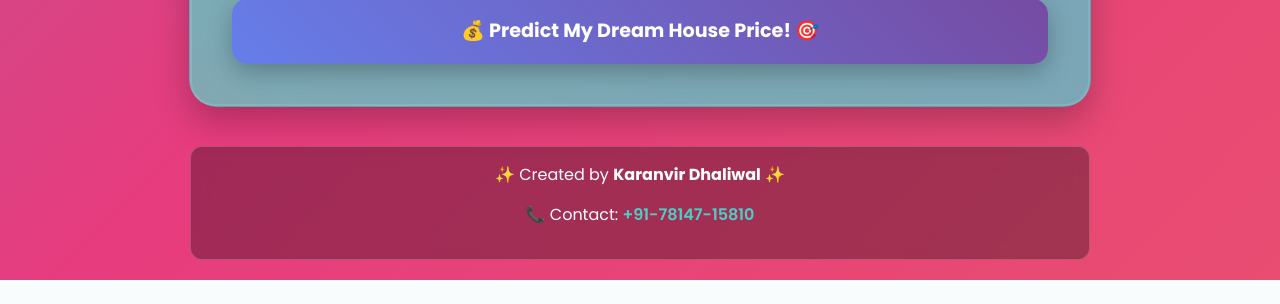
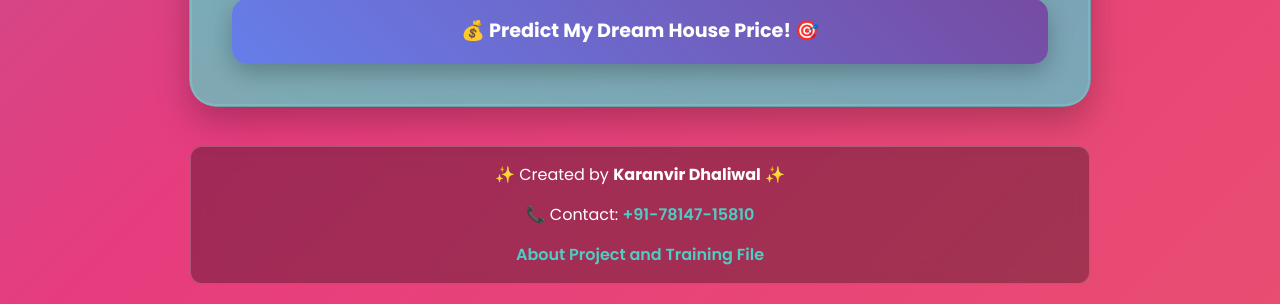
Before and after one commit to singhkaranvir638-rgb/Delhi-House-Price-Prediction, a Flask app: page / in a window 1280 px wide. Shown: the part 1614-1918 px from the top of the page. Before the commit the page ends 1894 px from the top, so only its background shows below. Run offline with Flask 3, Linux system fonts and the light colour scheme; parts of the project's set-up code (start-up, migrations or seed data) failed here and were passed over; some libraries are stand-ins or nearby versions.

Commit message:
Update templates/index.html

```diff
--- a/templates/index.html
+++ b/templates/index.html
@@ -335,6 +335,7 @@
     <footer class="footer" role="contentinfo">
         <p>✨ Created by <strong>Karanvir Dhaliwal</strong> ✨</p>
         <p>📞 Contact: <a href="tel:+917814715810">+91-78147-15810</a></p>
+      <strong>  <a href="/about"> About Project and Training File</a></strong>
     </footer>
 
     <script>
```
